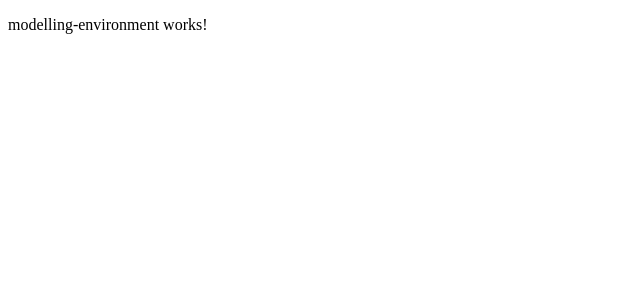
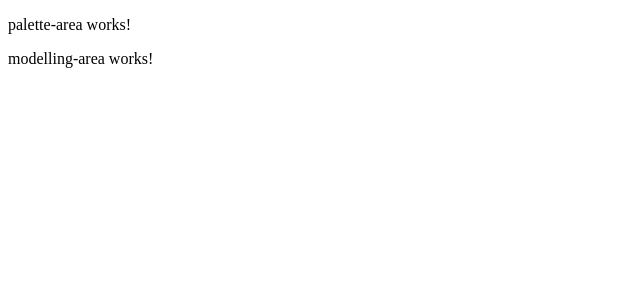
Before and after one commit to BPaaSModelling/OntologyBasedModellingEnvironment-WebApp, an Angular app: page /modeller in a window 1280 px wide. Shown: the top 300 px of the page, without its empty margins (0-640 px from the left). Built offline with nearby package versions, Linux system fonts and the light colour scheme; no server answers.

Commit message:
Defining components

```diff
--- a/src/app/app.module.ts
+++ b/src/app/app.module.ts
@@ -3,7 +3,7 @@ import {NgModule } from '@angular/core';
 import {HttpModule, JsonpModule} from '@angular/http';
 import {AppComponent } from './app.component';
 import {ModellingEnvironmentComponent } from './modelling-environment/modelling-environment.component';
-import {PaletteComponent } from './palette/palette.component';
+import {PaletteAreaComponent } from './palette-area/palette-area.component';
 import {ModellingAreaComponent } from './modelling-area/modelling-area.component';
 import {RouterModule, Routes} from '@angular/router';
 import {ModellerService} from './modeller.service';
@@ -17,7 +17,7 @@ const appRoutes: Routes = [
   declarations: [
     AppComponent,
     ModellingEnvironmentComponent,
-    PaletteComponent,
+    PaletteAreaComponent,
     ModellingAreaComponent
   ],
   imports: [
--- a/src/app/modelling-area/modelling-area.component.html
+++ b/src/app/modelling-area/modelling-area.component.html
@@ -1,3 +1,4 @@
-<p>
+<div id="modelling-area"><p>
   modelling-area works!
 </p>
+</div>
--- a/src/app/modelling-environment/modelling-environment.component.html
+++ b/src/app/modelling-environment/modelling-environment.component.html
@@ -1,3 +1,2 @@
-<p>
-  modelling-environment works!
-</p>
+<app-palette-area></app-palette-area>
+<app-modelling-area></app-modelling-area>
--- /dev/null
+++ b/src/app/palette-area/palette-area.component.html
@@ -0,0 +1,4 @@
+<div id="palette-area"><p>
+  palette-area works!
+</p>
+</div>
--- /dev/null
+++ b/src/app/palette-area/palette-area.component.ts
@@ -0,0 +1,15 @@
+import { Component, OnInit } from '@angular/core';
+
+@Component({
+  selector: 'app-palette-area',
+  templateUrl: './palette-area.component.html',
+  styleUrls: ['./palette-area.component.css']
+})
+export class PaletteAreaComponent implements OnInit {
+
+  constructor() { }
+
+  ngOnInit() {
+  }
+
+}
--- a/src/app/palette/palette.component.html
+++ /dev/null
@@ -1,3 +0,0 @@
-<p>
-  palette works!
-</p>
--- a/src/app/palette/palette.component.ts
+++ /dev/null
@@ -1,15 +0,0 @@
-import { Component, OnInit } from '@angular/core';
-
-@Component({
-  selector: 'app-palette',
-  templateUrl: './palette.component.html',
-  styleUrls: ['./palette.component.css']
-})
-export class PaletteComponent implements OnInit {
-
-  constructor() { }
-
-  ngOnInit() {
-  }
-
-}
```
Also changed, not shown: src/app/palette-area/palette-area.component.css (added), 1 other file (tests, documents, lock files or other folders).
